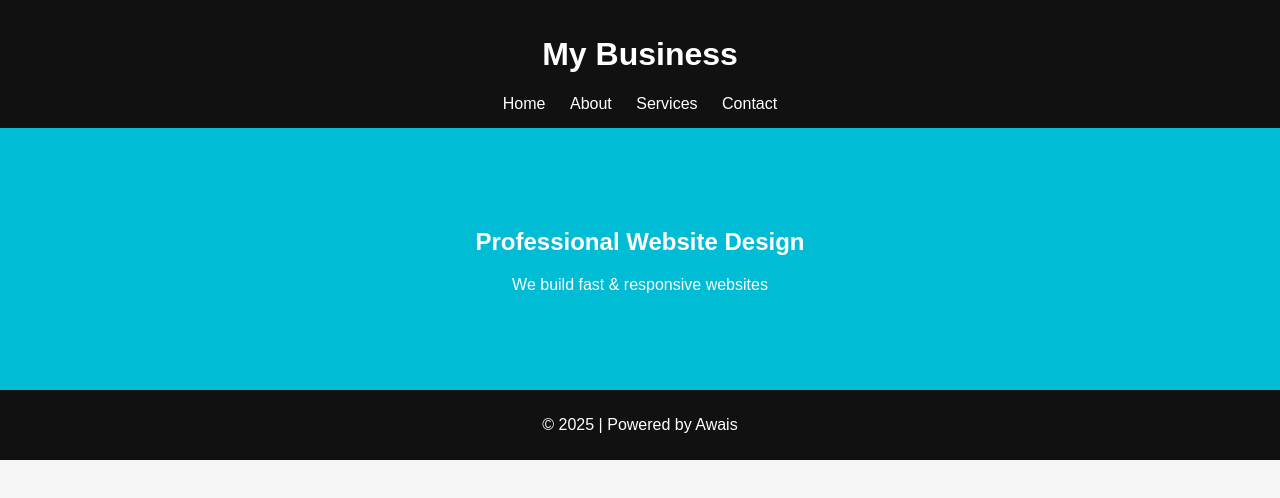
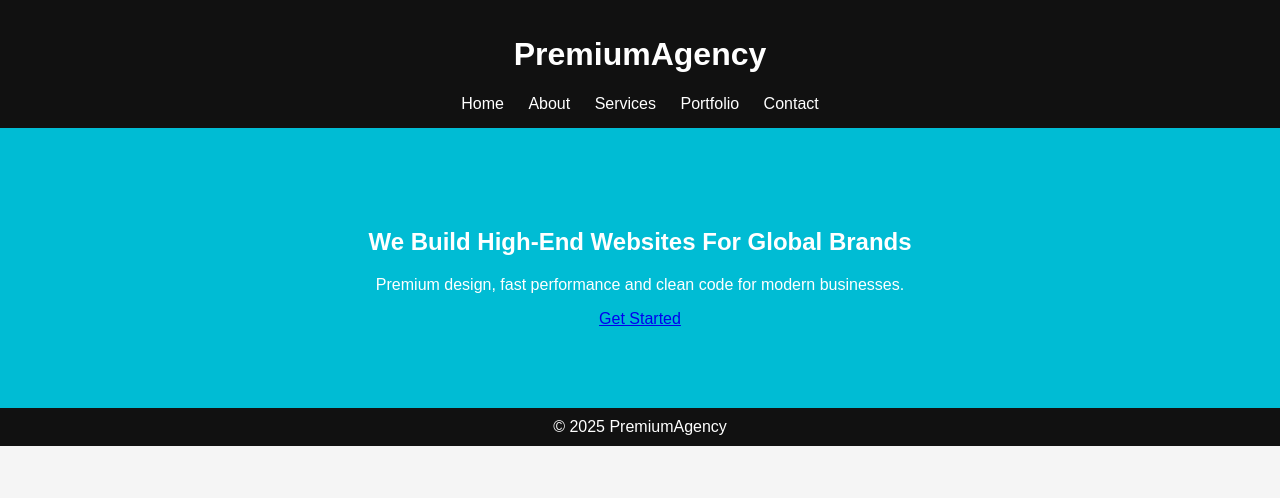
Before and after one commit to awaismayoking009/PAK-DEVELOPER, a plain HTML site: page index.html in a window 1280 px wide. Drawn offline with Linux system fonts and the light colour scheme.

Commit message:
Update index.html

```diff
--- a/index.html
+++ b/index.html
@@ -1,30 +1,28 @@
 <!DOCTYPE html>
-<html lang="en">
+<html>
 <head>
-  <meta charset="UTF-8">
-  <title>Business Website</title>
-  <link rel="stylesheet" href="style.css">
+<title>Premium Agency</title>
+<link rel="stylesheet" href="style.css">
 </head>
 <body>
 
 <header>
-  <h1>My Business</h1>
+  <h1>PremiumAgency</h1>
   <nav>
     <a href="index.html">Home</a>
     <a href="about.html">About</a>
     <a href="services.html">Services</a>
+    <a href="portfolio.html">Portfolio</a>
     <a href="contact.html">Contact</a>
   </nav>
 </header>
 
 <section class="hero">
-  <h2>Professional Website Design</h2>
-  <p>We build fast & responsive websites</p>
+  <h2>We Build High-End Websites For Global Brands</h2>
+  <p>Premium design, fast performance and clean code for modern businesses.</p>
+  <a class="btn" href="contact.html">Get Started</a>
 </section>
 
-<footer>
-  <p>© 2025 | Powered by Awais</p>
-</footer>
-
+<footer>© 2025 PremiumAgency</footer>
 </body>
-      </html>
+</html>
```
